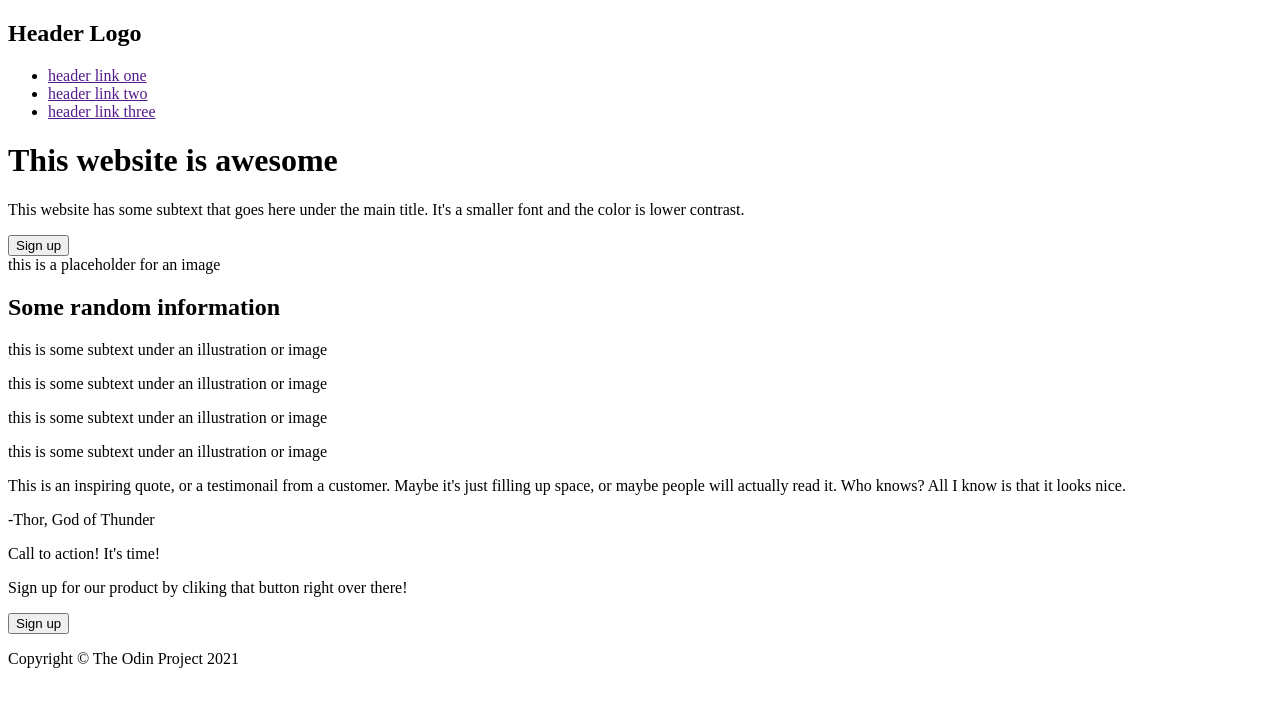
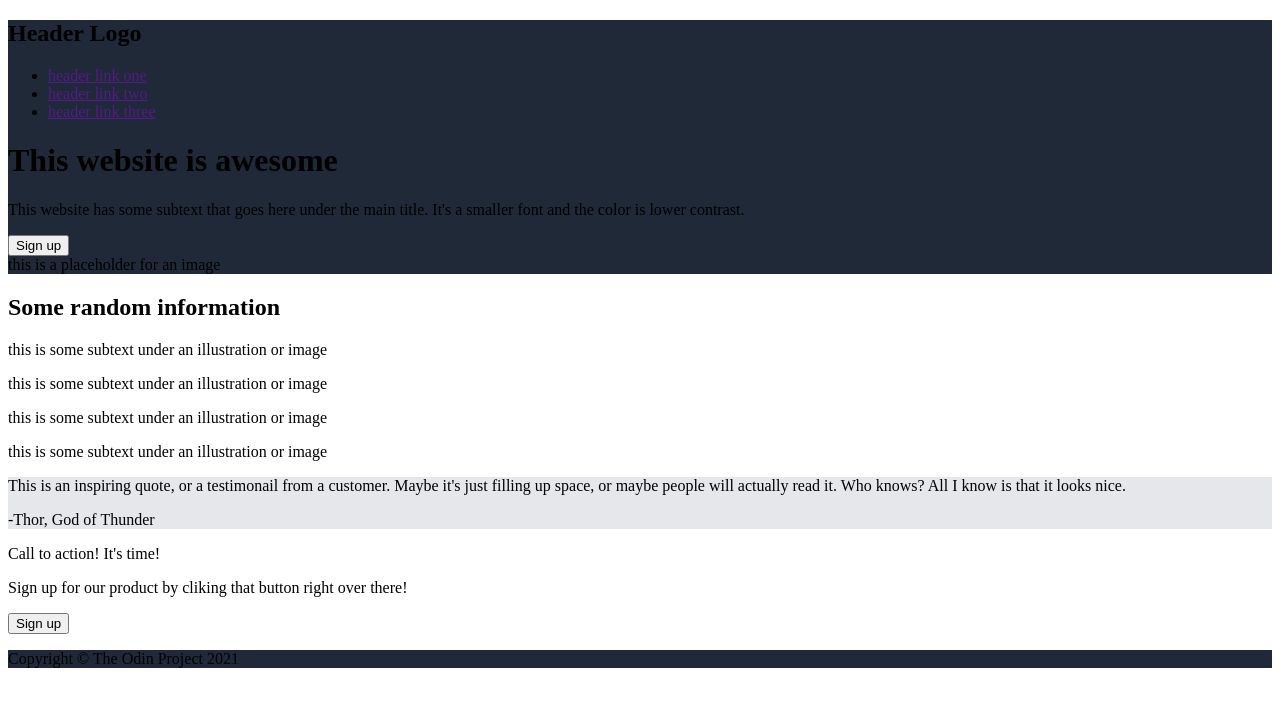
Before and after one commit to TheTeaEnjoyer/odin-landing-page, a plain HTML site: page index.html in a window 1280 px wide. Drawn offline with Linux system fonts and the light colour scheme.

Commit message:
Add background color to sections

```diff
--- a/index.html
+++ b/index.html
@@ -6,6 +6,7 @@
         <link rel="stylesheet" href="styles.css">
     </head>
     <body>
+        <div class="hero_section">
             <h2>Header Logo</h2>
             <ul>
                 <li><a href="">header link one</a></li>
@@ -20,7 +21,9 @@
             </p>
             <button>Sign up</button>
             <div>this is a placeholder for an image</div>
+        </div>
 
+        <div class="information_section">
             <h2>Some random information</h2>
             <div></div>
             <p>this is some subtext under an illustration or image</p>
@@ -30,20 +33,27 @@
             <p>this is some subtext under an illustration or image</p>
             <div></div>
             <p>this is some subtext under an illustration or image</p>
+        </div>
 
+        <div class="quote_section">
             <p>
                 This is an inspiring quote, or a testimonail from a customer.
                 Maybe it's just filling up space, or maybe people will actually
                 read it. Who knows? All I know is that it looks nice.
             </p>
             <p>-Thor, God of Thunder</p>
+        </div>
 
+        <div class="cta_section">
             <div>
                 <p>Call to action! It's time!</p>
                 <p>Sign up for our product by cliking that button right over there!</p>
                 <button>Sign up</button>
             </div>
+        </div>
 
+        <div class="footer">
             <p>Copyright © The Odin Project 2021</p>
+        </div>
     </body>
 </html>
--- a/styles.css
+++ b/styles.css
@@ -0,0 +1,7 @@
+.hero_section, .footer {
+    background-color: #1F2937;
+}
+
+.quote_section {
+    background-color: #E5E7EB;
+}
```
Lines whose indentation alone changed are shown as unchanged.
